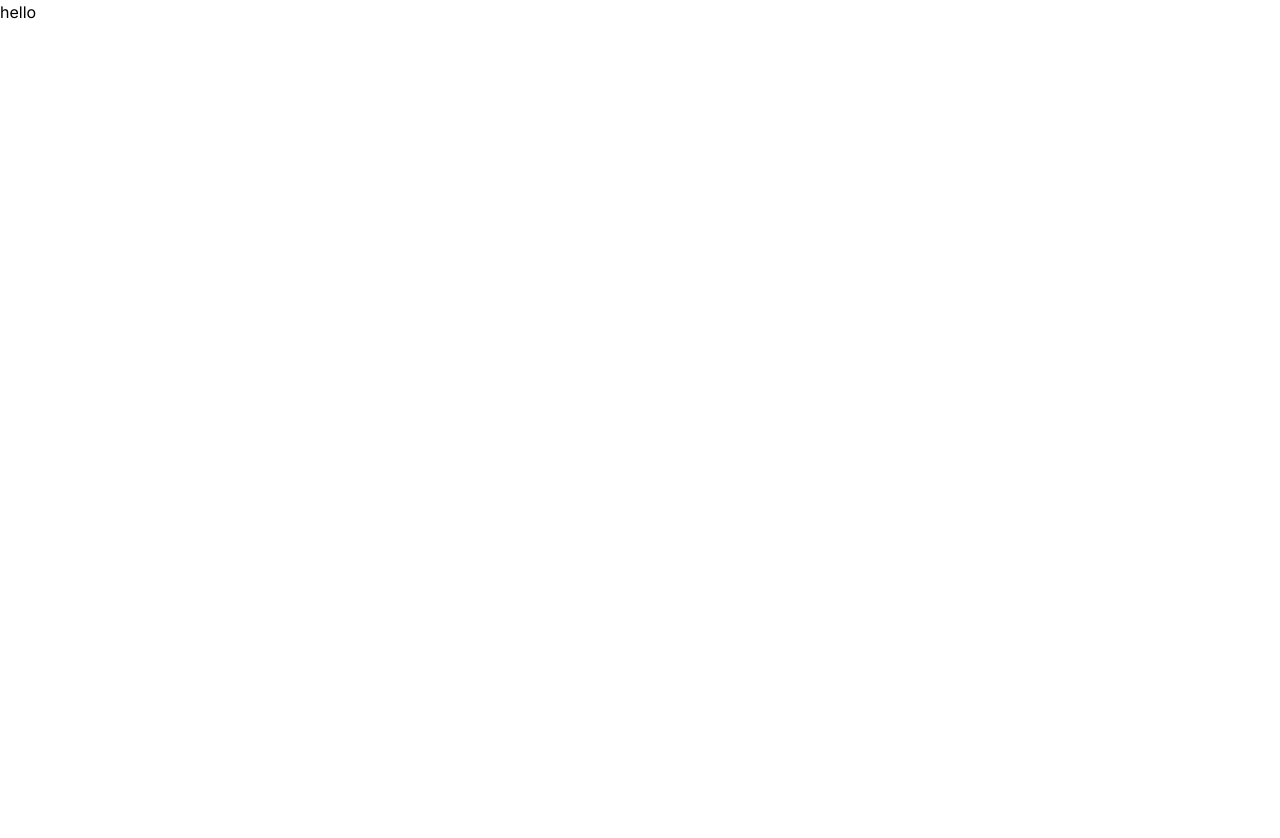
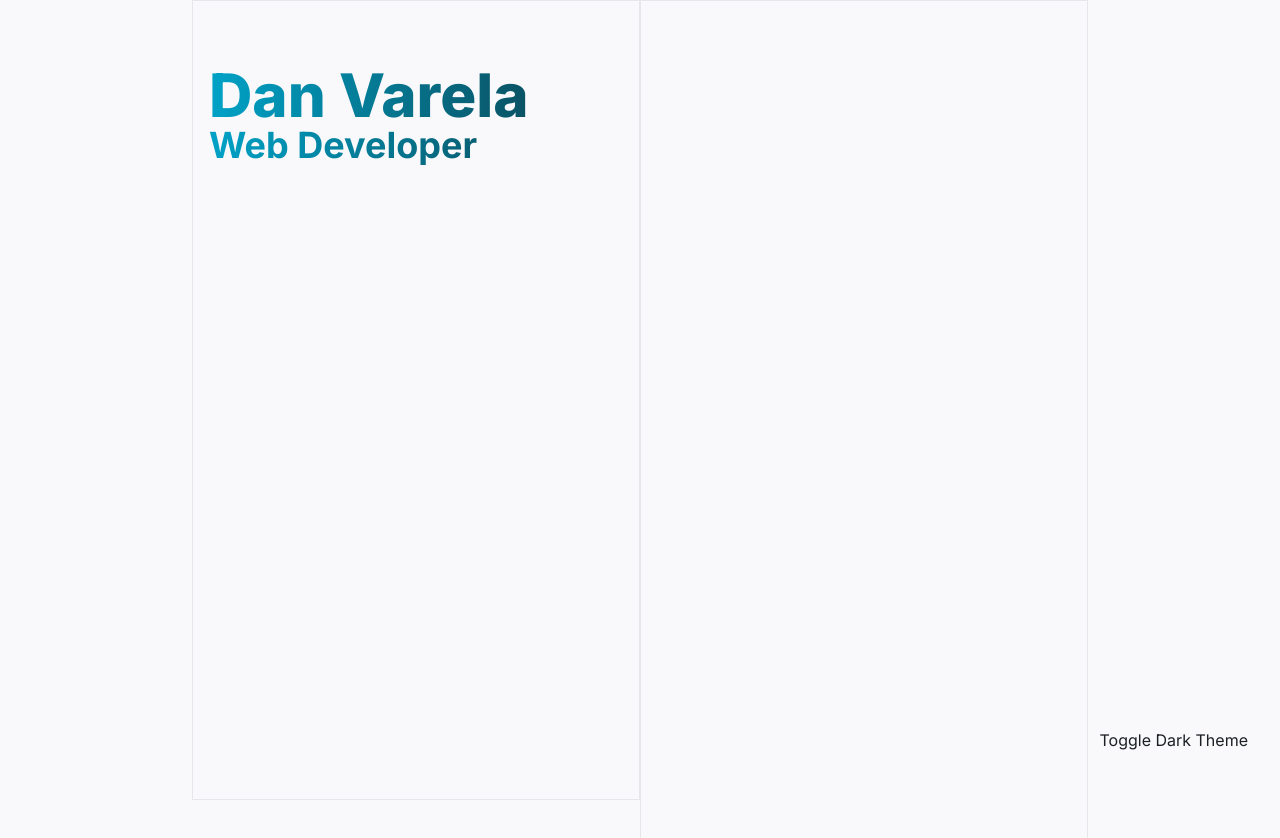
Before and after one commit to danjvarela/portfolio-website, a Next.js app: page / in a window 1280 px wide. Shown: the top 838 px of the page. Before the commit the page ends 800 px from the top, so only its background shows below. Built offline with nearby package versions, Linux system fonts and the light colour scheme.

Commit message:
add initial layout

```diff
--- a/app/layout.tsx
+++ b/app/layout.tsx
@@ -1,6 +1,8 @@
+import { cn } from "@/lib/utils";
 import "./globals.css";
 import type { Metadata } from "next";
 import { Inter } from "next/font/google";
+import Providers from "./providers";
 
 const inter = Inter({ subsets: ["latin"] });
 
@@ -15,8 +17,16 @@ export default function RootLayout({
   children: React.ReactNode;
 }) {
   return (
-    <html lang="en">
-      <body className={inter.className}>{children}</body>
+    <html lang="en" suppressHydrationWarning>
+      <body
+        className={cn(
+          inter.className,
+          "dark:text-rx-slatedark12 text-rx-slatelight12",
+          "dark:bg-rx-slatedark2 bg-rx-slatelight2",
+        )}
+      >
+        <Providers>{children}</Providers>
+      </body>
     </html>
   );
 }
--- a/app/page.tsx
+++ b/app/page.tsx
@@ -1,5 +1,27 @@
+import ThemeSwitcher from "@/components/theme-switcher";
+import { cn } from "@/lib/utils";
+
 export default function Home() {
   return (
-  <div>hello</div>
-  )
+    <>
+      <div className="fixed w-[28rem] h-screen border right-1/2 pt-16 px-4">
+        <div
+          className={cn(
+            "font-extrabold text-transparent text-6xl bg-clip-text bg-gradient-to-r from-rx-cyanlight9 to-rx-cyanlight12",
+            "dark:from-rx-cyandark9 dark:to-rx-cyandark12",
+          )}
+        >
+          Dan Varela
+        </div>
+        <div className="font-bold text-transparent text-4xl bg-clip-text bg-gradient-to-r from-rx-cyanlight9 to-rx-cyanlight12">
+          Web Developer
+        </div>
+      </div>
+
+      <div className="w-[28rem] h-[300vh] border ml-[50%]"></div>
+      <div className="fixed bottom-12 right-8">
+        <ThemeSwitcher />
+      </div>
+    </>
+  );
 }
--- /dev/null
+++ b/app/providers.tsx
@@ -0,0 +1,8 @@
+"use client";
+
+import { PropsWithChildren } from "react";
+import { ThemeProvider } from "next-themes";
+
+export default function Providers({ children }: PropsWithChildren) {
+  return <ThemeProvider attribute="class">{children}</ThemeProvider>;
+}
--- /dev/null
+++ b/components/theme-switcher.tsx
@@ -0,0 +1,19 @@
+"use client";
+
+import { useTheme } from "next-themes";
+import { useIsClient } from "usehooks-ts";
+
+export default function ThemeSwitcher() {
+  const { setTheme, resolvedTheme } = useTheme();
+  const isClient = useIsClient();
+
+  if (!isClient) return null;
+
+  return (
+    <button
+      onClick={() => setTheme(resolvedTheme === "light" ? "dark" : "light")}
+    >
+      {resolvedTheme === "light" ? "Toggle Dark Theme" : "Toggle Light Theme"}
+    </button>
+  );
+}
--- /dev/null
+++ b/lib/utils.ts
@@ -0,0 +1,6 @@
+import { ClassValue, clsx } from "clsx";
+import { twMerge } from "tailwind-merge";
+
+export function cn(...args: ClassValue[]) {
+  return twMerge(clsx(...args));
+}
--- a/tailwind.config.js
+++ /dev/null
@@ -1,11 +0,0 @@
-/** @type {import('tailwindcss').Config} */
-module.exports = {
-  content: [
-    "./app/**/*.{js,ts,jsx,tsx,mdx}",
-    "./components/**/*.{js,ts,jsx,tsx,mdx}",
-  ],
-  theme: {
-    extend: {},
-  },
-  plugins: [],
-};
--- /dev/null
+++ b/tailwind.config.ts
@@ -0,0 +1,48 @@
+import type { Config } from "tailwindcss";
+import * as radixColors from "@radix-ui/colors";
+
+const renameKeys = (
+  color: string,
+  radixColorObj: Record<string, string>,
+  mode: "light" | "dark" = "light",
+) => {
+  return Object.keys(radixColorObj).reduce(
+    (acc, key) => {
+      const suffix = key.replace(color, "");
+      const newKey = `rx-${color}${mode}${suffix}`;
+      acc[newKey] = radixColorObj[key];
+      return acc;
+    },
+    {} as Record<string, string>,
+  );
+};
+
+const rColors = {
+  ...renameKeys("cyan", radixColors.cyan),
+  ...renameKeys("cyan", radixColors.cyanA),
+  ...renameKeys("cyan", radixColors.cyanDark, "dark"),
+  ...renameKeys("cyan", radixColors.cyanDarkA, "dark"),
+
+  ...renameKeys("slate", radixColors.slate),
+  ...renameKeys("slate", radixColors.slateA),
+  ...renameKeys("slate", radixColors.slateDark, "dark"),
+  ...renameKeys("slate", radixColors.slateDarkA, "dark"),
+};
+
+const config: Config = {
+  content: [
+    "./app/**/*.{js,ts,jsx,tsx,mdx}",
+    "./components/**/*.{js,ts,jsx,tsx,mdx}",
+  ],
+  theme: {
+    extend: {
+      colors: {
+        ...rColors,
+      },
+    },
+  },
+  plugins: [],
+  darkMode: "class",
+};
+
+export default config;
```
Also changed, not shown: package.json (+7 -1 lines), .eslintrc.json, 1 other file (tests, documents, lock files or other folders).
